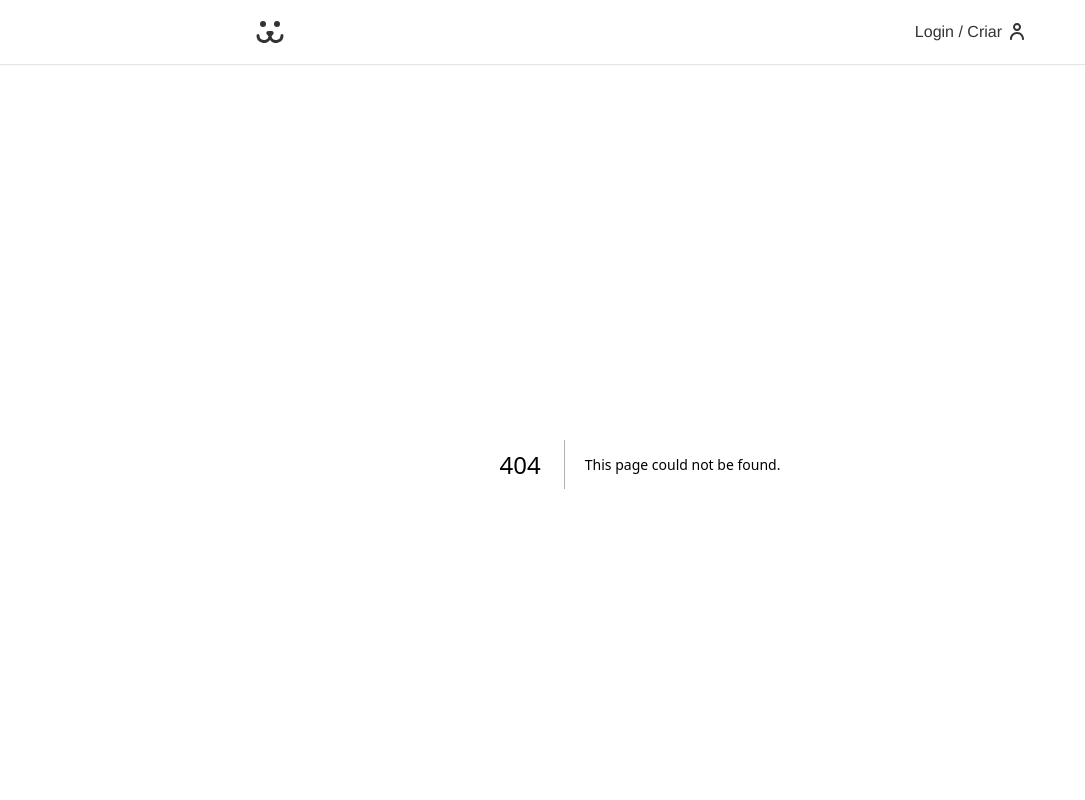
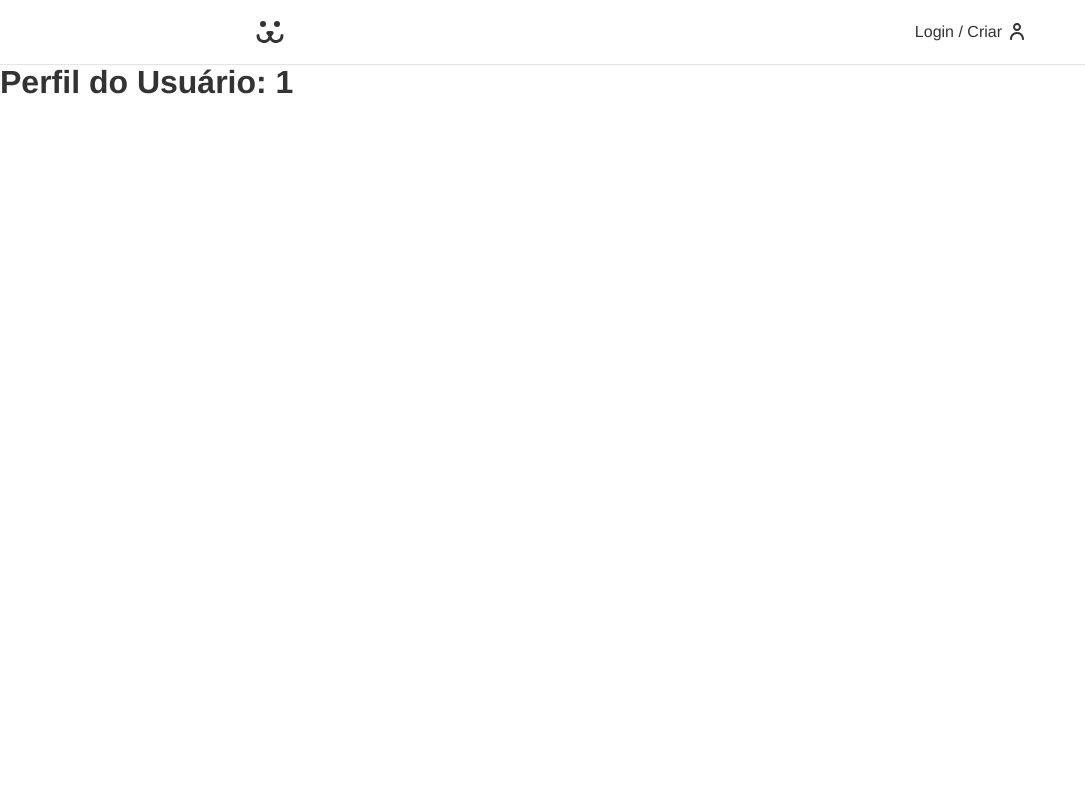
Before and after one commit to kelvincharlesdev/dogs-next, a Next.js app: page /perfil/1 in a window 1280 px wide. Before the commit this address had no page. Shown: the top 800 px of the page, without its empty margins (0-1085 px from the left). Built offline with nearby package versions, Linux system fonts and the light colour scheme.

Commit message:
feat: add profile user page structure

```diff
--- /dev/null
+++ b/src/app/perfil/[user]/page.tsx
@@ -0,0 +1,11 @@
+export default function PerfilUserPage({
+  params,
+}: {
+  params: { user: string };
+}) {
+  return (
+    <div>
+      <h1>Perfil do Usuário: {params.user}</h1>
+    </div>
+  );
+}
```
